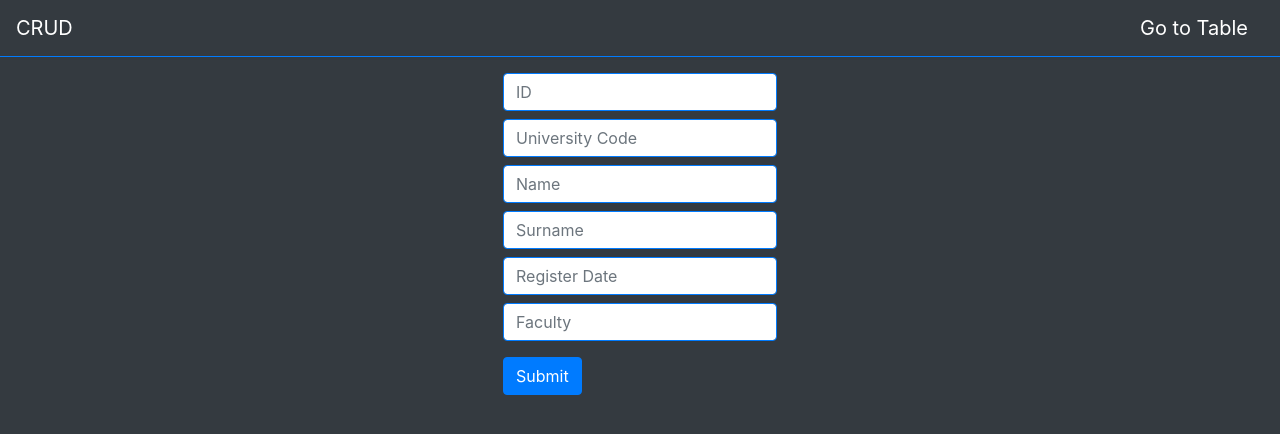
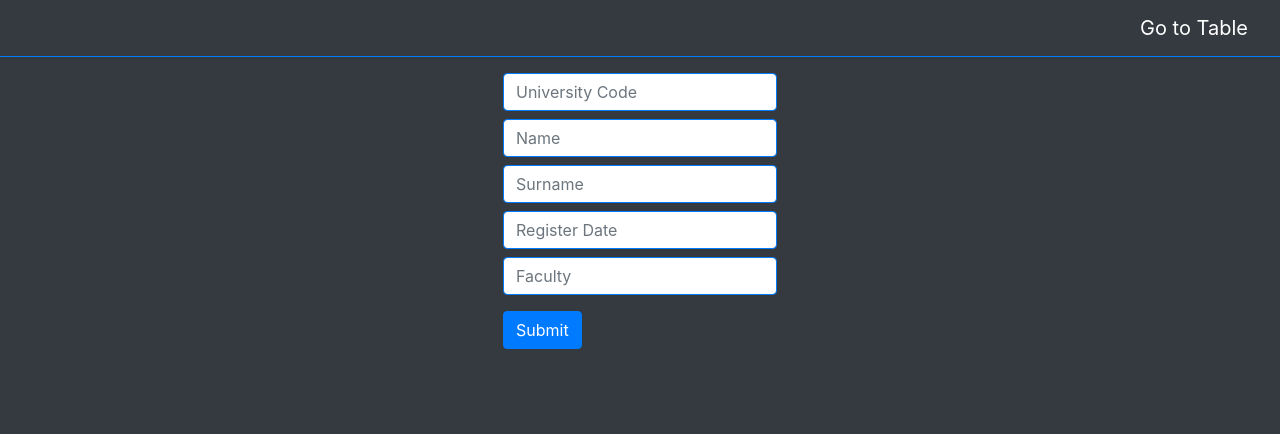
Before and after one commit to TheNavyInfantry/Student-Management-WebApp, a Flask app: page / in a window 1280 px wide. Shown: the top 434 px of the page. Run offline with Flask 2, Linux system fonts and the light colour scheme.

Commit message:
Fix navbar home and id row

```diff
--- a/templates/index.html
+++ b/templates/index.html
@@ -1,7 +1,6 @@
 {% extends "base.html" %}
 {% block title %}INDEX{% endblock title %}
 {% block navbar %}
-    <a class="navbar-brand" href="{{ url_for('index') }}">CRUD</a>
     <hr>
     <a class="navbar-brand" href="{{ url_for('list_all') }}">Go to Table</a>
 {% endblock navbar %}
@@ -10,7 +9,6 @@
         <div class="d-flex justify-content-center mt-2">
             <form action="{{ url_for('index') }}" method="POST">
                 <div class="form-group justify-content-center mt-2">
-                    <input name="id" type="text" class="form-control border border-primary mt-2" placeholder="ID">
                     <input name="university_code" type="text" class="form-control border border-primary mt-2"
                            placeholder="University Code">
                     <input name="name" type="text" class="form-control border border-primary mt-2" placeholder="Name">
```
